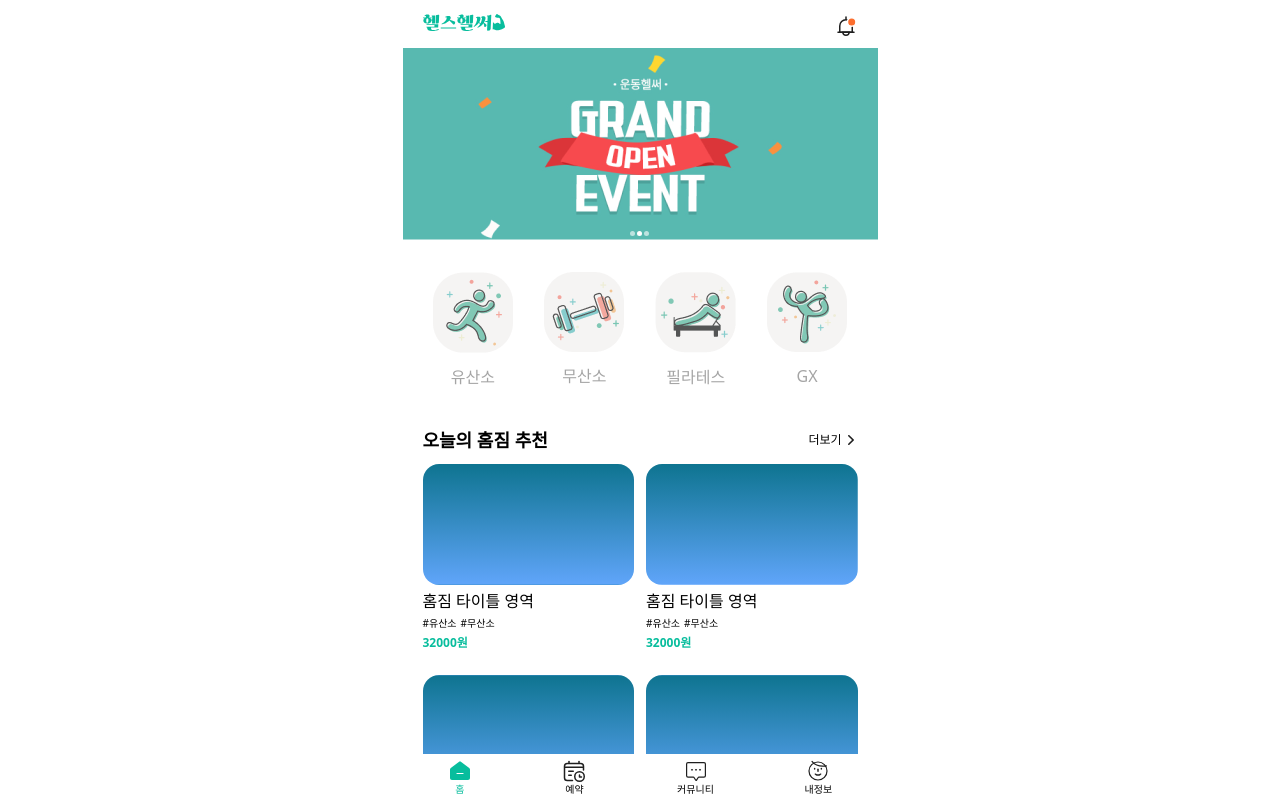
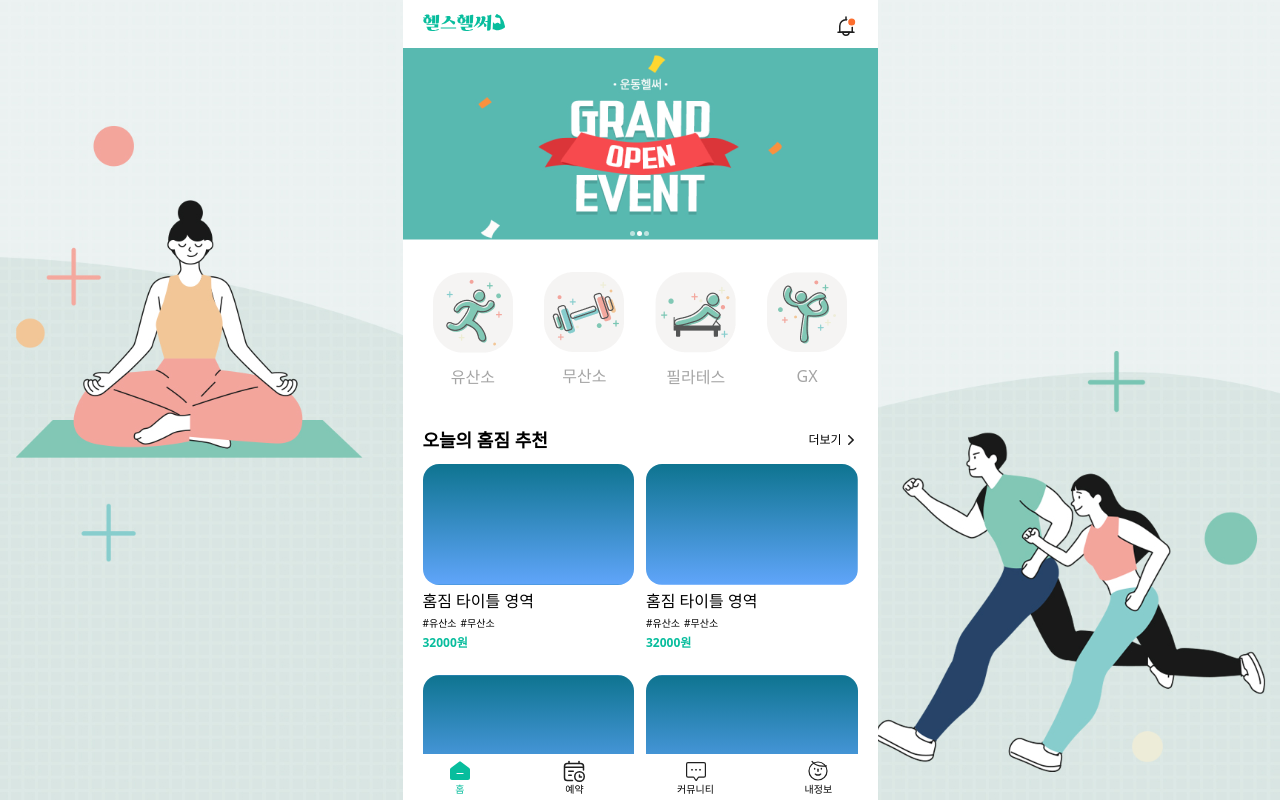
Before and after one commit to healthHealther/healthHealtherFE, a React (Create React App) app: page / in a window 1280 px wide. Shown: the top 800 px of the page. Built offline with nearby package versions, Linux system fonts and the light colour scheme.

Commit message:
Add: 홈페이지 구현 완료

```diff
--- a/src/Root.tsx
+++ b/src/Root.tsx
@@ -4,6 +4,8 @@ import NavBar from "./components/NavBar";
 import ScrollToTop from "./components/ScrollToTop";
 import TopBar from "./components/TopBar";
 export default function Root() {
+  const bodyTag = document.body;
+  bodyTag.className = "bg-home bg-no-repeat bg-fixed bg-cover bg-center";
   return (
     <div>
       <TopBar />
--- a/tailwind.config.js
+++ b/tailwind.config.js
@@ -5,6 +5,7 @@ module.exports = {
     extend: {
       backgroundImage: {
         banner_1: "url('./assets/banner_1.png')",
+        home: "url('./assets/background_1.png')",
       },
       colors: { "selected-green": "#08BD9D", "homeGymPrice-green": "#08BD9D" },
       fontSize: {
```
Also changed, not shown: src/assets/background_1.png (added).
